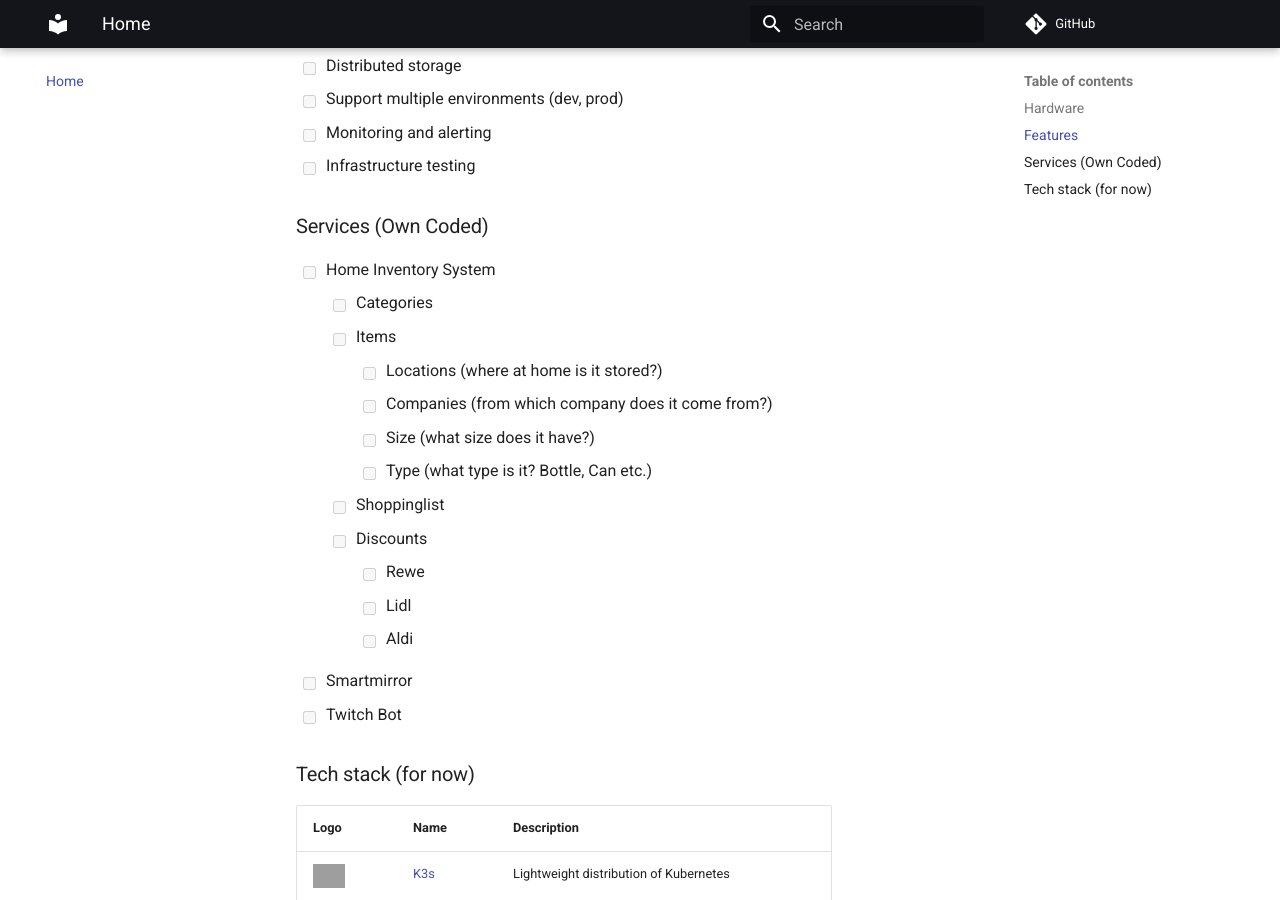
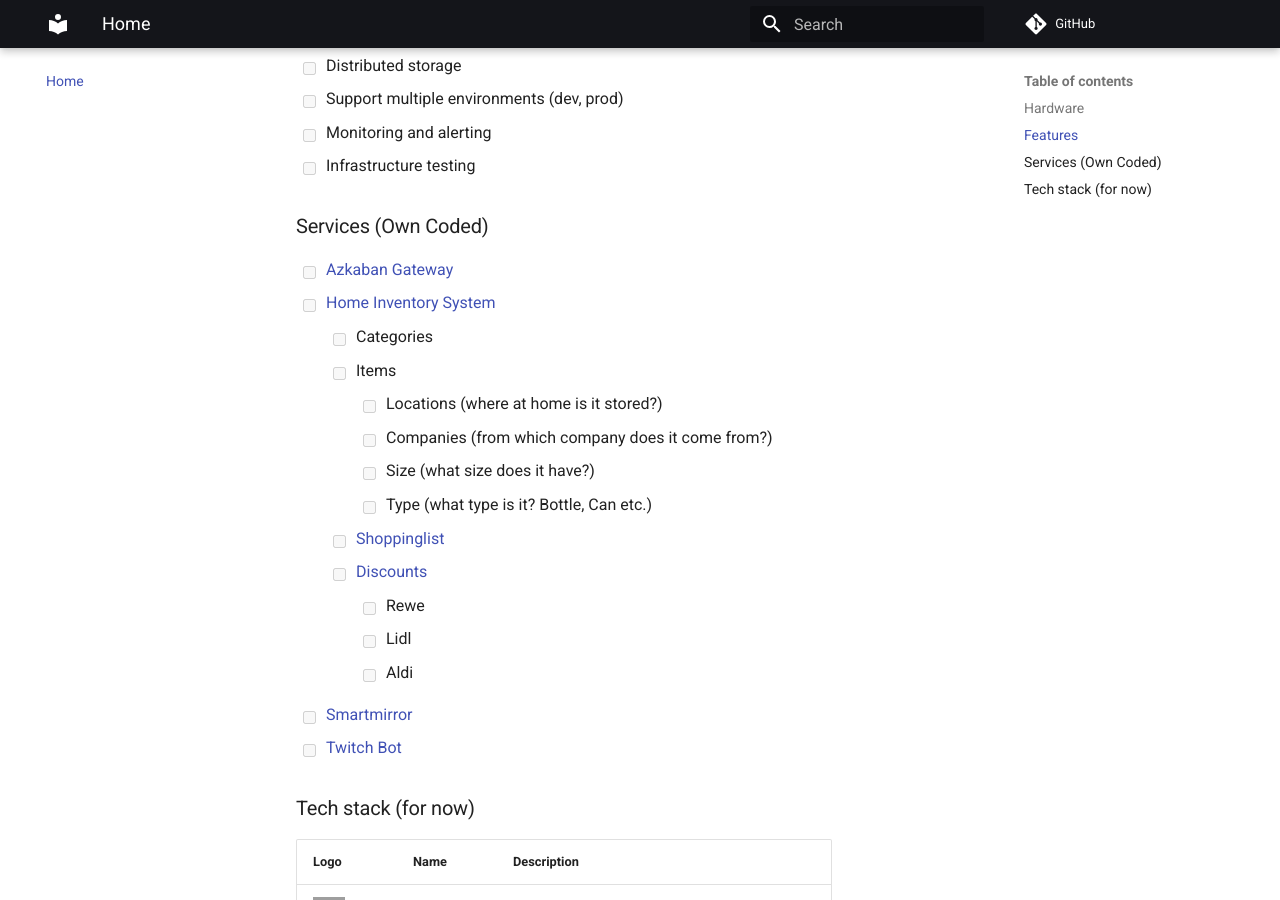
Before and after one commit to ToxicToast/homelab, an MkDocs documentation site: the page built from docs/index.md, in a window 1280 px wide and 900 px high, scrolled down 827 px. Built offline with MkDocs 1.6.1 and Material for MkDocs 9.7.7, drawn with Linux system fonts in a browser that asks for light colours; comment, search, counter and statistics services are not loaded; grey boxes are pictures that could not be loaded.

Commit message:
Add Links to the Services (which have frontends)

```diff
--- a/docs/index.md
+++ b/docs/index.md
@@ -29,20 +29,21 @@
 
 ### Services (Own Coded)
 
-- [ ] Home Inventory System
+- [ ] [Azkaban Gateway](https://api.toxictoast.de)
+- [ ] [Home Inventory System](https://inventory.toxictoast.de)
     - [ ] Categories
     - [ ] Items
         - [ ] Locations (where at home is it stored?)
         - [ ] Companies (from which company does it come from?)
         - [ ] Size (what size does it have?)
         - [ ] Type (what type is it? Bottle, Can etc.)
-    - [ ] Shoppinglist
-    - [ ] Discounts
+    - [ ] [Shoppinglist](https://shoppinglist.toxictoast.de)
+    - [ ] [Discounts](https://discounts.toxictoast.de)
         - [ ] Rewe
         - [ ] Lidl
         - [ ] Aldi
-- [ ] Smartmirror
-- [ ] Twitch Bot
+- [ ] [Smartmirror](https://mirror.toxictoast.de)
+- [ ] [Twitch Bot](https://twitch.toxictoast.de)
 
 
 ### Tech stack (for now)
```
